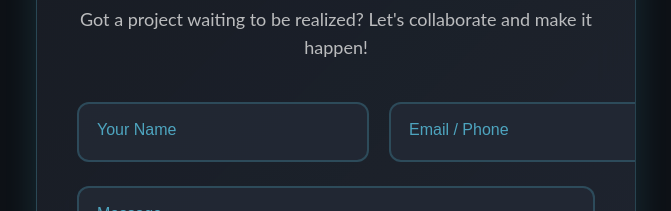
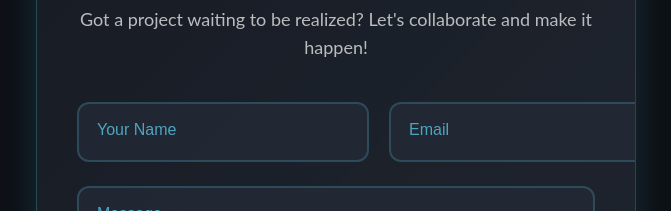
Before and after one commit to arpatil-dev/Portfolio, a React (Create React App) app: page / in a window 1280 px wide. Shown: the part 9120-9331 px from the top of the page, without its empty margins (304-975 px from the left). Built offline with nearby package versions, Linux system fonts and the light colour scheme.

Commit message:
Contact form label change

```diff
--- a/src/components/Contact.tsx
+++ b/src/components/Contact.tsx
@@ -143,7 +143,7 @@ function Contact() {
                   placeholder=" "
                   required
                 />
-                <label htmlFor="email" className="form-label">Email / Phone</label>
+                <label htmlFor="email" className="form-label">Email</label>
                 {emailError && <span className="error-message">Please enter your email or phone</span>}
               </div>
             </div>
```
